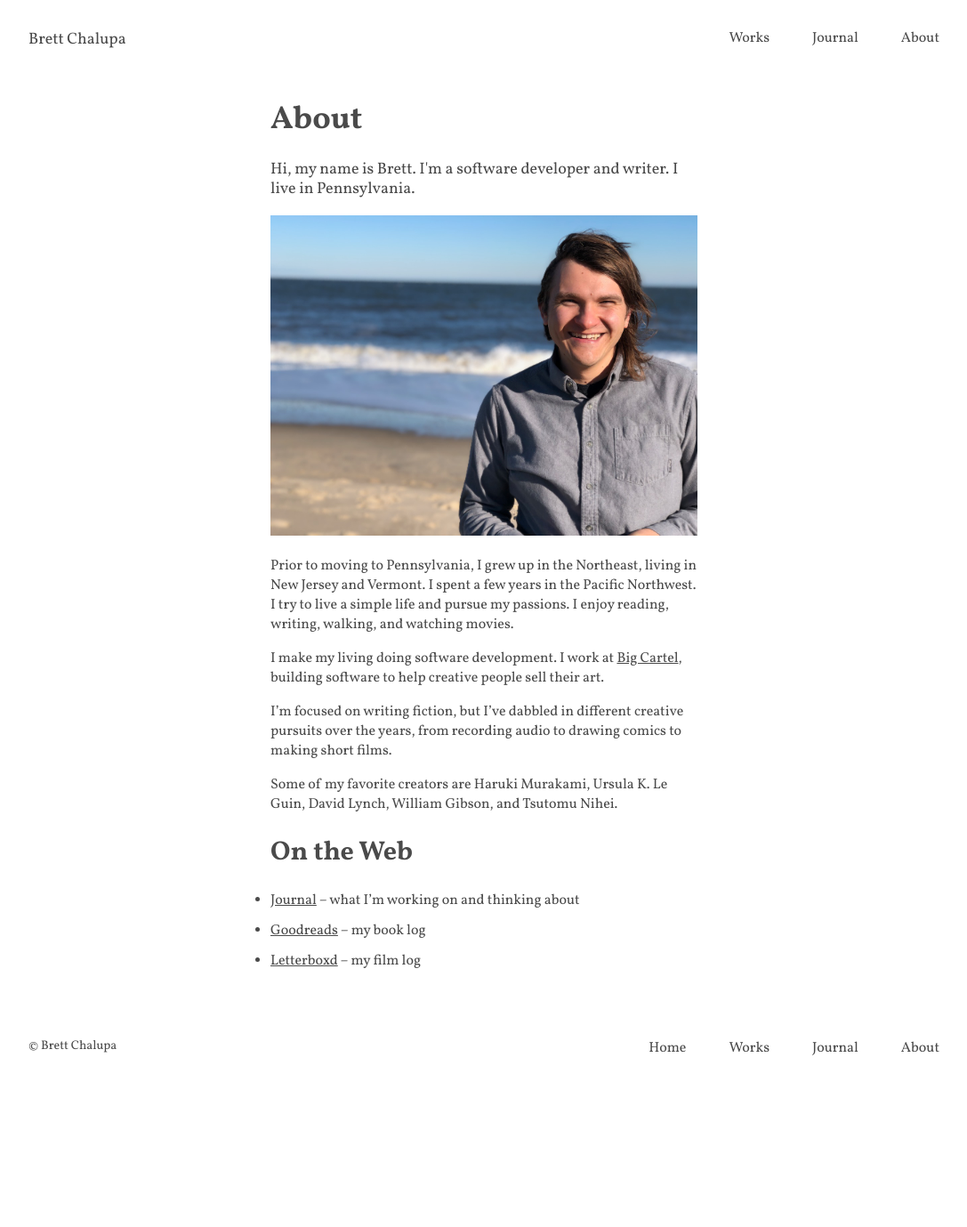
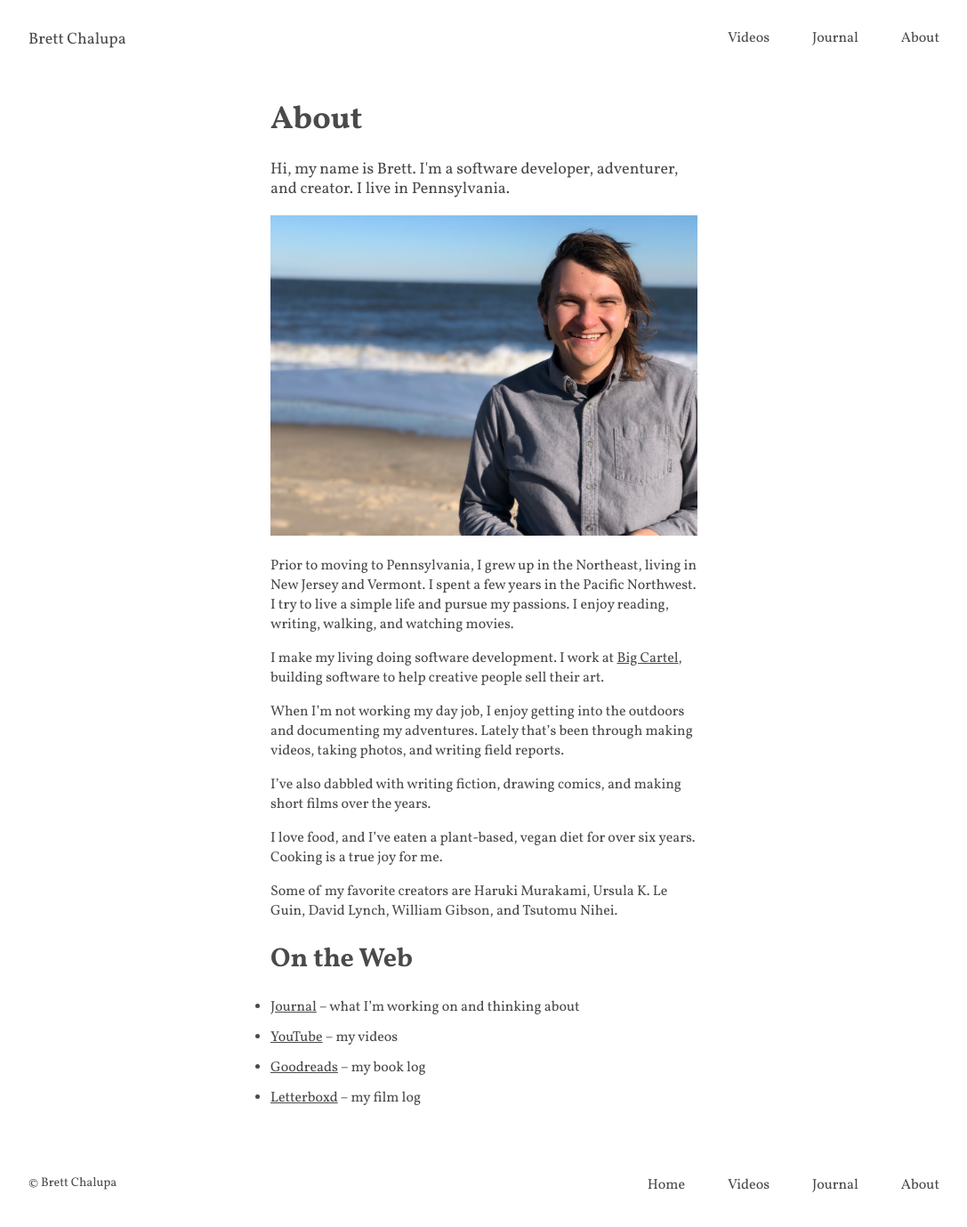
Before and after one commit to brettchalupa/brettchalupa.github.io, a Jekyll site: the page built from about.md, in a window 1280 px wide. Shown: the whole page at 89% size, without its empty margins (96-1183 px from the left). Built offline with Jekyll 4.4.1, drawn with Linux system fonts in a browser that asks for light colours; before the commit the page ends 1225 px from its top, so only the background shows below that.

Commit message:
Revise website for adventuring and outdoors

```diff
--- a/_config.yml
+++ b/_config.yml
@@ -45,7 +45,7 @@ defaults:
       type: short_stories
     values:
       layout: chapter
-description: 'Writer and software developer based in Pennsylvania.'
+description: 'Adventure, creator, and software developer based in Pennsylvania.'
 url: http://www.brettchalupa.com
 logo: "/img/brett_chalupa.jpg"
 google_site_verification: h9LmQSzbCwC5a0Oc1q6qAqQgApXhfsS7p13JFHFQD0Q
--- a/_includes/nav-list-items.html
+++ b/_includes/nav-list-items.html
@@ -1,3 +1,3 @@
-<li class="nav-item"><a href="/works/">Works</a></li>
+<li class="nav-item"><a href="https://youtube.com/c/brettchalupa">Videos</a></li>
 <li class="nav-item"><a href="https://journal.brettchalupa.com">Journal</a></li>
 <li class="nav-item"><a href="/about/">About</a></li>
--- a/about.md
+++ b/about.md
@@ -8,7 +8,7 @@ layout: default
 # About
 
 <p class='intro'>
-Hi, my name is Brett. I'm a software developer and writer. I live in Pennsylvania.
+Hi, my name is Brett. I'm a software developer, adventurer, and creator. I live in Pennsylvania.
 </p>
 
 ![Photo of Brett](/img/brett_about.jpg)
@@ -22,9 +22,15 @@ I make my living doing software development. I work at [Big
 Cartel](https://www.bigcartel.com), building software to help creative people
 sell their art.
 
-I'm focused on writing fiction, but I've dabbled in different creative
-pursuits over the years, from recording audio to drawing comics to making short
-films.
+When I'm not working my day job, I enjoy getting into the outdoors and
+documenting my adventures. Lately that's been through making videos, taking
+photos, and writing field reports.
+
+I've also dabbled with writing fiction, drawing comics, and making short films
+over the years.
+
+I love food, and I've eaten a plant-based, vegan diet for over six years.
+Cooking is a true joy for me.
 
 Some of my favorite creators are Haruki Murakami, Ursula K. Le Guin, David
 Lynch, William Gibson, and Tsutomu Nihei.
@@ -32,5 +38,6 @@ Lynch, William Gibson, and Tsutomu Nihei.
 ## On the Web
 
 - [Journal](https://journal.brettchalupa.com) &ndash; what I'm working on and thinking about
+- [YouTube](https://youtube.com/c/brettchalupa) &ndash; my videos
 - [Goodreads](https://www.goodreads.com/user/show/25307704-brett-chalupa) &ndash; my book log
 - [Letterboxd](https://letterboxd.com/brettchalupa/) &ndash; my film log
```
Also changed, not shown: index.html (+9 -13 lines), README.md, img/brett_chalupa.jpg.
